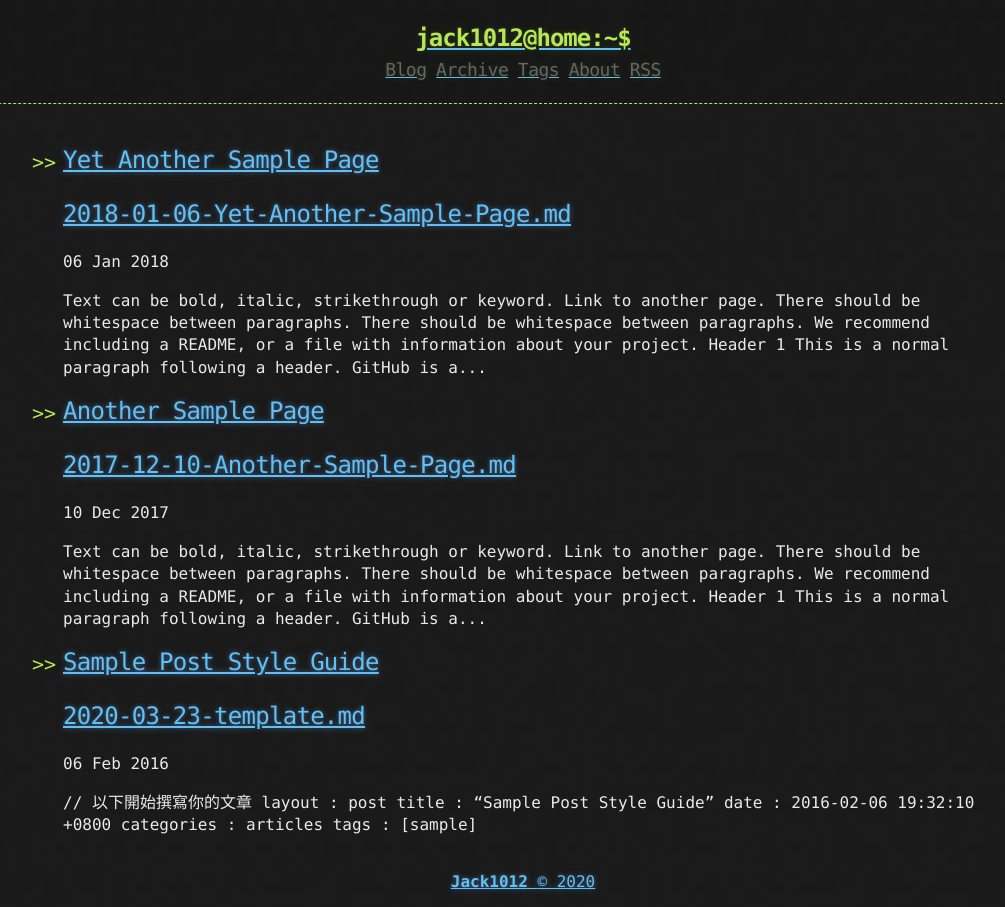
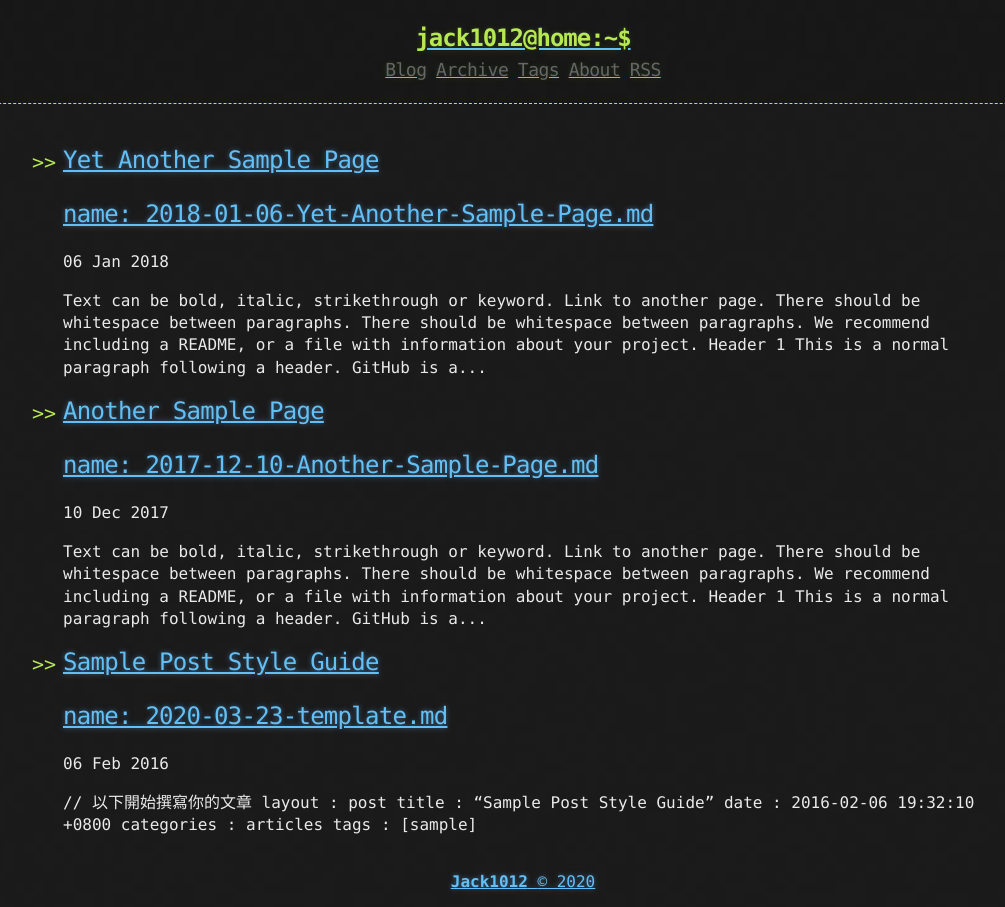
Before and after one commit to jack1012/jack1012.github.io, a Jekyll site: the page built from index.html, in a window 1280 px wide. Shown: the whole page, without its empty margins (117-1122 px from the left). Built offline with Jekyll 4.4.1, drawn with Linux system fonts in a browser that asks for light colours; the list of posts is cut into pages by our own code.

Commit message:
Update index.html

```diff
--- a/index.html
+++ b/index.html
@@ -6,7 +6,7 @@
     {% for post in paginator.posts %}
       <li>
           <h2><a href="{{ post.url | prepend: site.baseurl | replace: '//', '/' }}">{{ post.title }}</a></h2>
-          <h2><a href="{{ post.url }}">{{ post.name}}</a></h2>
+          <h2><a href="{{ post.url }}">name: {{ post.name}}</a></h2>
           <time datetime="{{ post.date | date_to_xmlschema }}">{{ post.date | date_to_string }}</time>
           <p>{{ post.content | strip_html | truncatewords:50 }}</p>
       </li>
```
